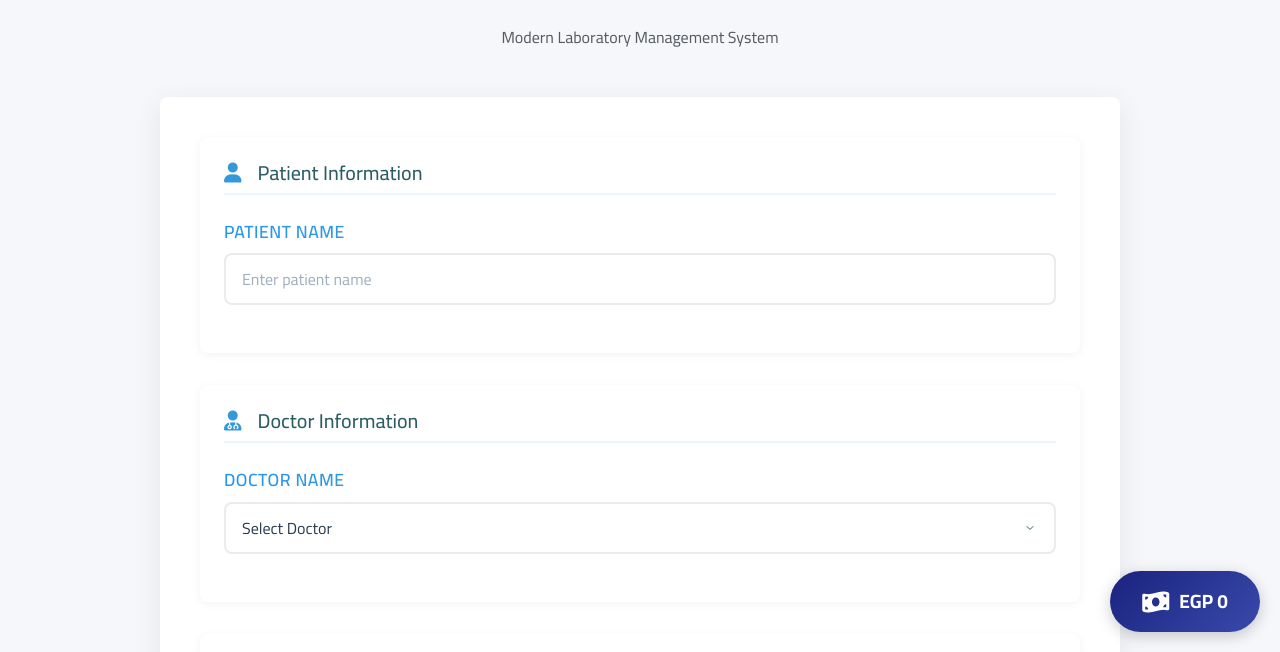
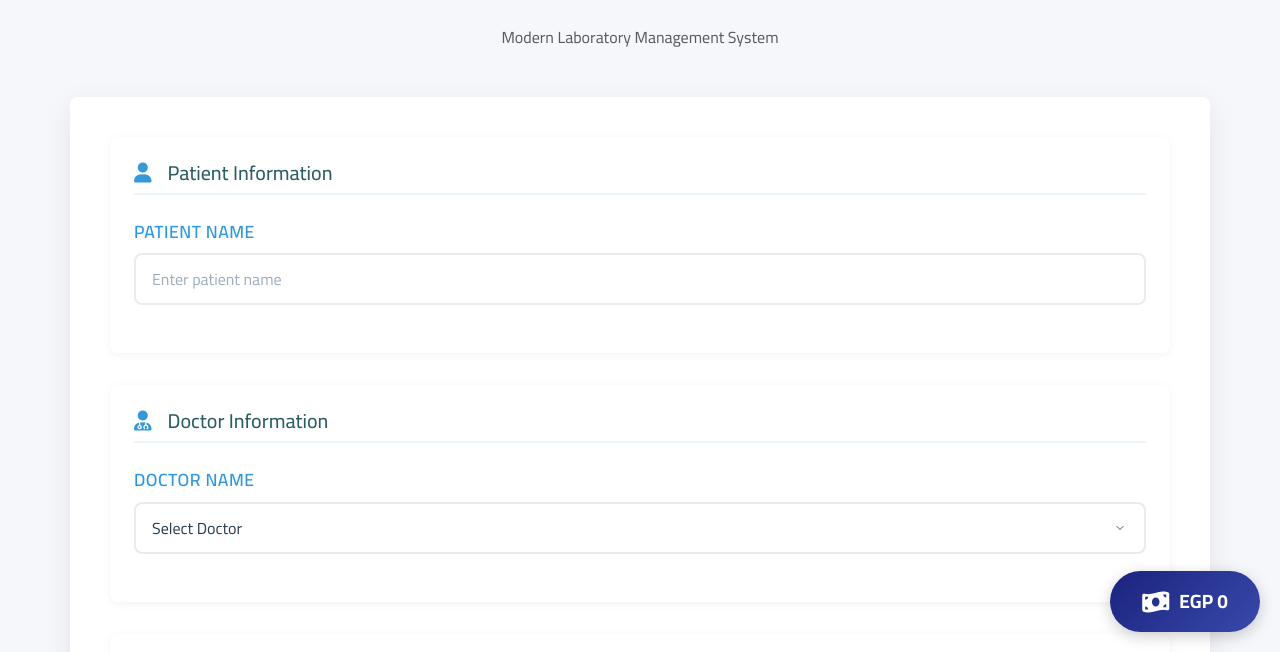
Before and after one commit to mahmoudtarek154/CRUD, a plain HTML site: page index.html in a window 1280 px wide. Shown: the part 148-800 px from the top of the page. Drawn offline with nearby package versions, Linux system fonts and the light colour scheme.

Commit message:
third commit

```diff
--- a/index.html
+++ b/index.html
@@ -34,7 +34,7 @@
         </header>
 
         <!-- Main Form Section -->
-        <div class="inputsdiv container w-75 mt-5 animate__animated animate__fadeIn">
+        <div class="inputsdiv  container  w-100 mt-5 animate__animated animate__fadeIn">
             <form id="labForm" class="needs-validation" novalidate>
                 <!-- Patient Information -->
                 <div class="form-section">
```
